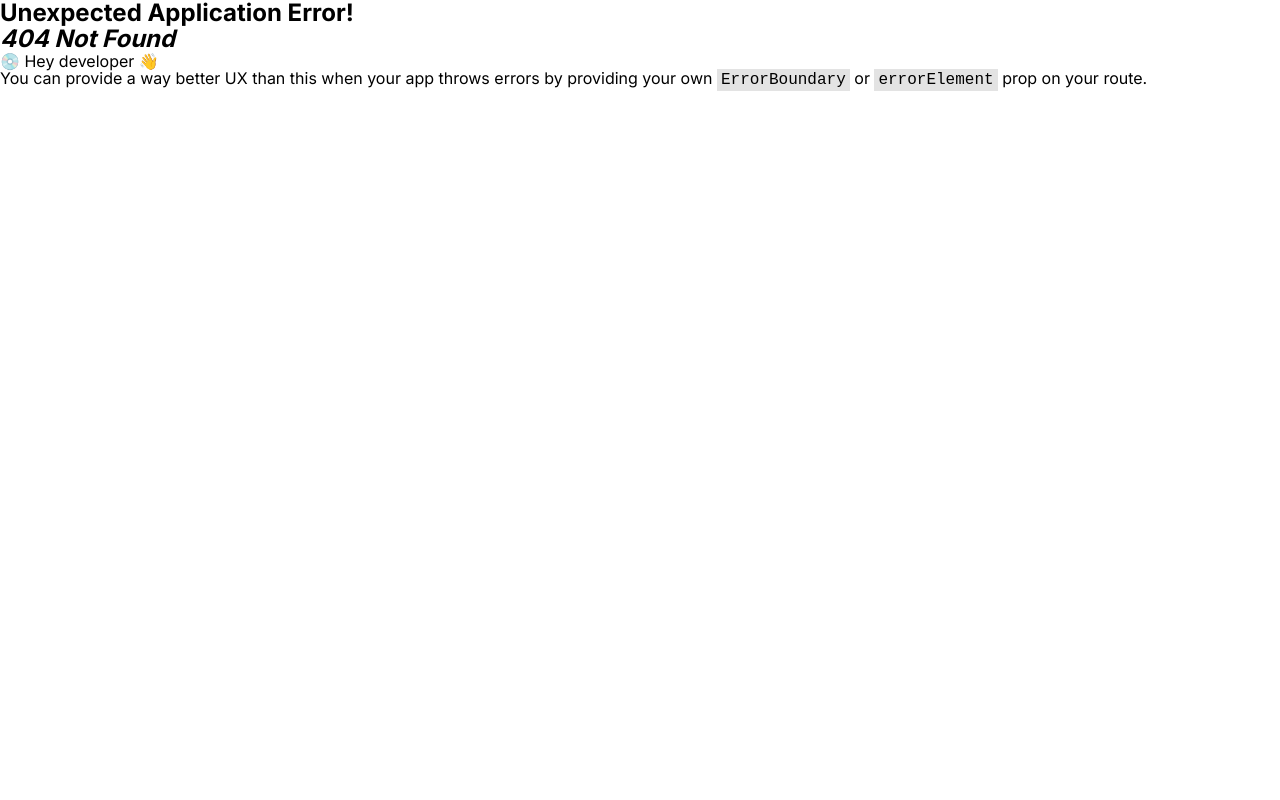
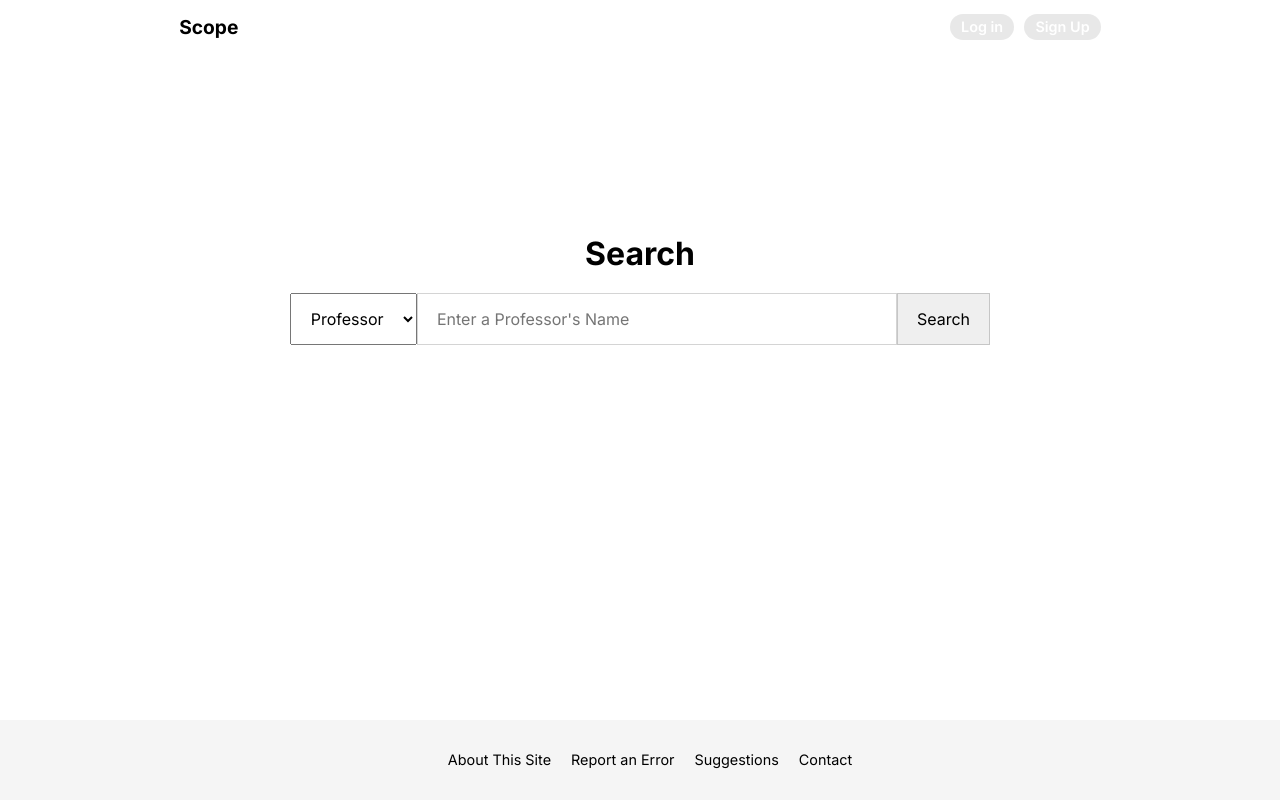
Before and after one commit to ljohr/scope, a React (Vite) app in the folder client/: page /search in a window 1280 px wide. Before the commit this address had no page. Built offline with nearby package versions, Linux system fonts and the light colour scheme; no server answers.

Commit message:
Search page setup

```diff
--- a/client/src/App.jsx
+++ b/client/src/App.jsx
@@ -13,6 +13,7 @@ import ProfessorSingle from "./pages/ProfessorSingle/ProfessorSingle";
 import CourseSingle from "./pages/CourseSingle/CourseSingle";
 import MajorProfs from "./pages/MajorProfs/MajorProfs";
 import Core from "./pages/Core/Core";
+import Search from "./pages/Search/Search.jsx";
 import Login from "./pages/LoginRegister/Login";
 import Register from "./pages/LoginRegister/Register";
 import ResetPassword from "./pages/LoginRegister/ResetPassword";
@@ -74,6 +75,10 @@ const router = createBrowserRouter([
         element: <Register />,
       },
       {
+        path: "/search",
+        element: <Search />,
+      },
+      {
         path: "/reset-password",
         element: <ResetPassword />,
       },
--- a/client/src/components/Navbar/Navbar.jsx
+++ b/client/src/components/Navbar/Navbar.jsx
@@ -42,6 +42,9 @@ const Navbar = () => {
               </li>
               <li>
                 <Link to="/core">Core</Link>
+              </li>
+              <li>
+                <Link to="/search">Search</Link>
               </li>
             </>
           ) : (
--- /dev/null
+++ b/client/src/pages/Search/Search.jsx
@@ -0,0 +1,77 @@
+import axios from "axios";
+import { useState, useEffect } from "react";
+import style from "./Search.module.css";
+
+const Search = () => {
+  const [searchQuery, setSearchQuery] = useState("");
+  const [selection, setSelection] = useState("Professor");
+
+  useEffect(() => {
+    const fetchQueries = async () => {
+      if (searchQuery == "Professor") {
+        const res = await axios.get(`/search/profSearch/${searchQuery}`);
+        console.log(searchQuery);
+      } else if (searchQuery == "Course") {
+        const res = await axios.get(`/search/courseSearch/${searchQuery}`);
+        console.log(searchQuery);
+      }
+    };
+
+    const timerId = setTimeout(() => {
+      fetchQueries();
+    }, 500);
+
+    return () => clearTimeout(timerId);
+  }, [searchQuery]);
+
+  const handleSubmit = (e) => {
+    e.preventDefault();
+  };
+
+  const handleSelectionChange = (e) => {
+    setSelection(e.target.value);
+  };
+
+  return (
+    <main className={style.searchPage}>
+      <h1>Search</h1>
+      <section className={style.searchBlock}>
+        <select
+          name="search"
+          id="searchSelect"
+          value={selection}
+          onChange={handleSelectionChange}
+        >
+          <option value="Professor">Professor</option>
+          <option value="Course">Course</option>
+        </select>
+        {selection === "Professor" && (
+          <form onSubmit={handleSubmit} className={style.searchForm}>
+            <input
+              type="search"
+              id="profQuery"
+              placeholder="Enter a Professor's Name"
+              value={searchQuery}
+              onChange={(e) => setSearchQuery(e.target.value)}
+            />
+            <button type="submit">Search</button>
+          </form>
+        )}
+        {selection === "Course" && (
+          <form onSubmit={handleSubmit} className={style.searchForm}>
+            <input
+              type="search"
+              id="courseQuery"
+              placeholder="Enter a Course"
+              value={searchQuery}
+              onChange={(e) => setSearchQuery(e.target.value)}
+            />
+            <button type="submit">Search</button>
+          </form>
+        )}
+      </section>
+    </main>
+  );
+};
+
+export default Search;
--- /dev/null
+++ b/client/src/pages/Search/Search.module.css
@@ -0,0 +1,25 @@
+.searchPage {
+  display: flex;
+  flex-direction: column;
+  align-items: center;
+  justify-content: center;
+  padding-top: 10rem;
+}
+
+.searchBlock {
+  display: flex;
+}
+
+.searchBlock select {
+  padding: 0 1rem;
+}
+
+.searchForm input {
+  padding: 1rem 1.2rem;
+  min-width: 30rem;
+}
+
+.searchForm button {
+  padding: 1rem 1.2rem;
+  border: 1px solid rgb(198, 198, 198);
+}
```
Also changed, not shown: client/src/components/Search/Search.jsx (deleted, +0 -39 lines).
